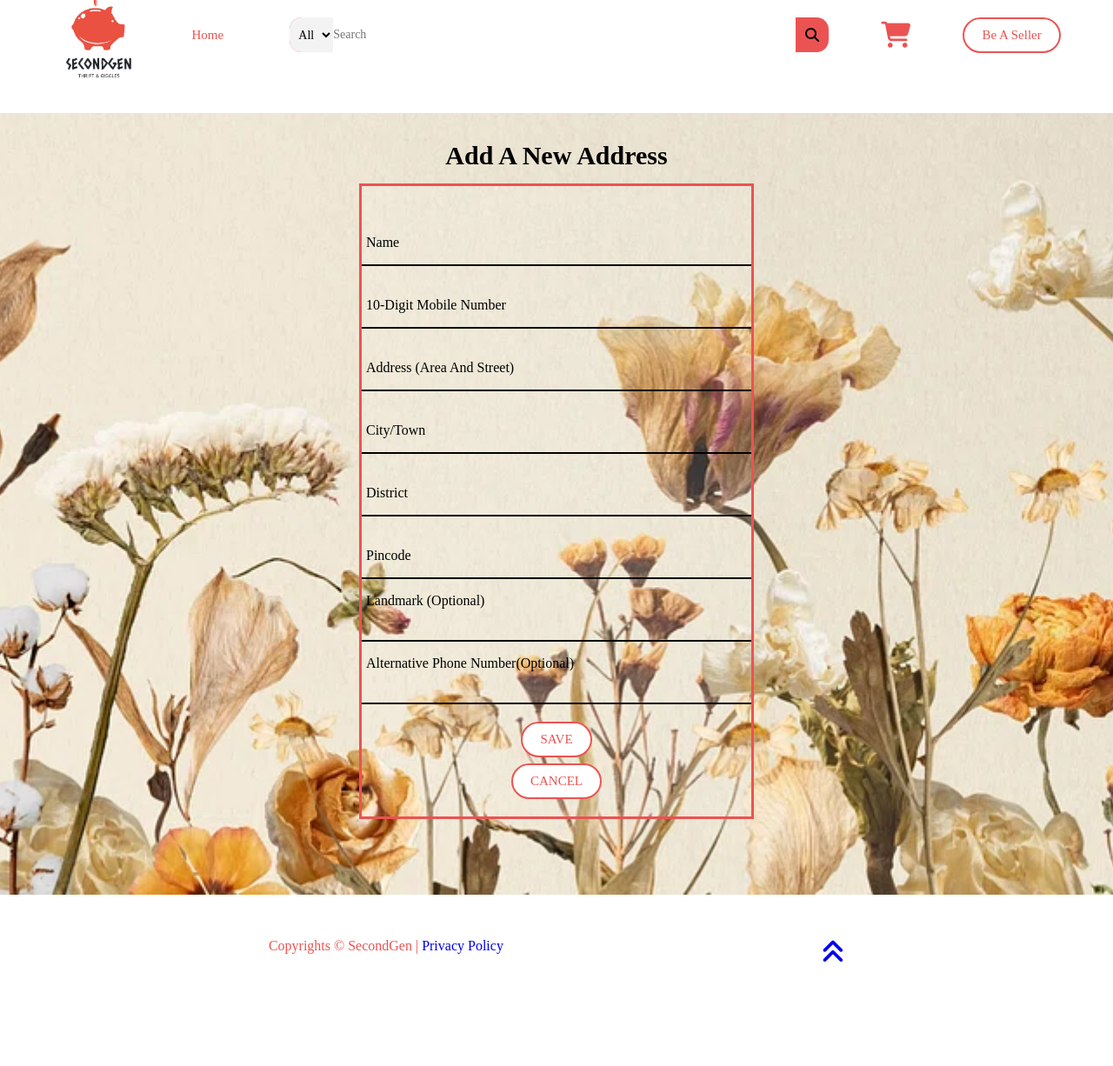
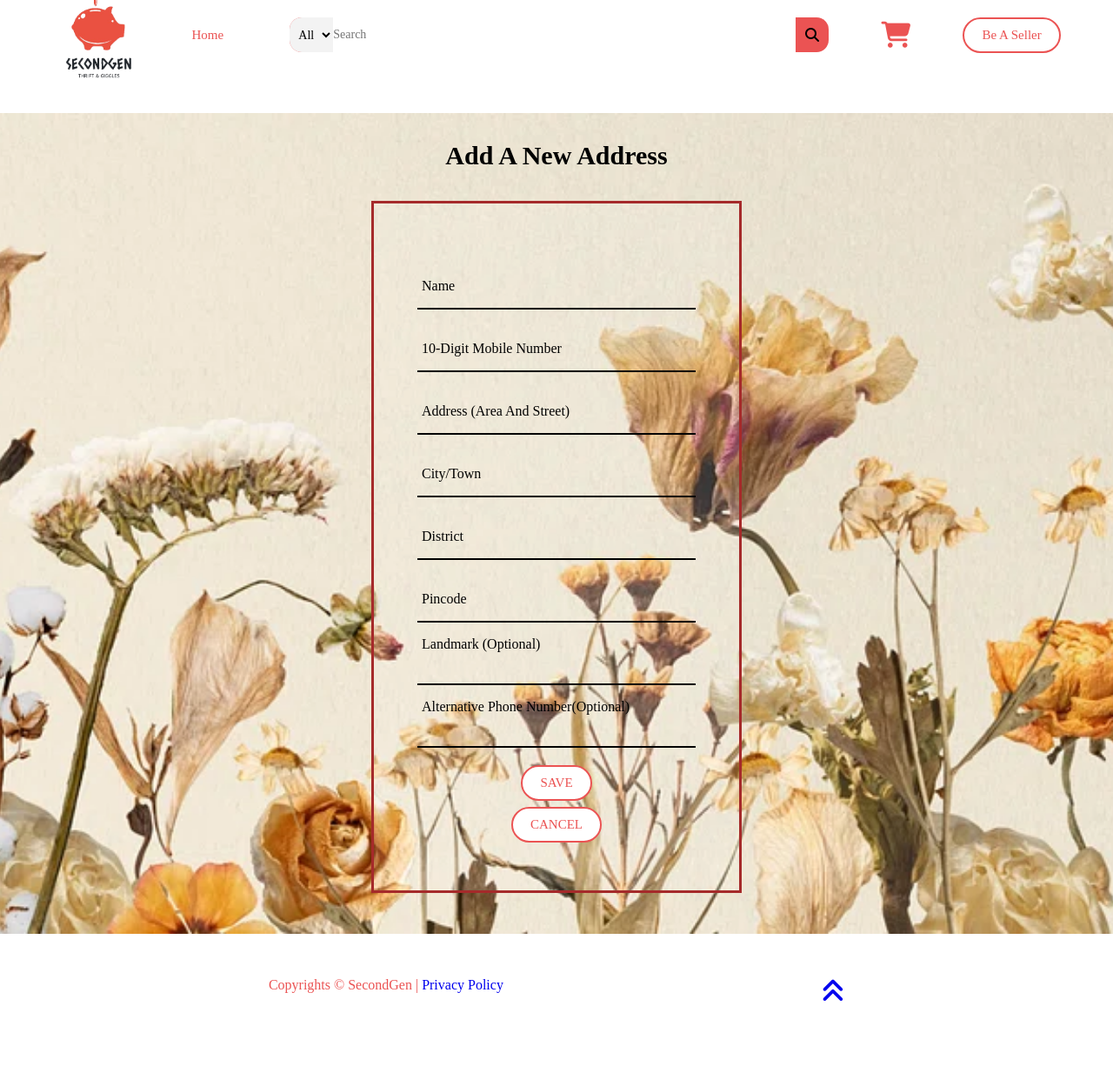
Before and after one commit to Pramana31/SecondGen, a PHP site: page /address.php in a window 1280 px wide. Shown: the whole page at 87% size. Before the commit the page ends 1106 px from the top, so only its background shows below. Run offline with PHP 8.4, Linux system fonts and the light colour scheme.

Commit message:
Add files via upload

```diff
--- a/address_style.css
+++ b/address_style.css
@@ -31,16 +31,16 @@ html{
 
 .address-details h2{
     font-size: 30px;
+    margin-bottom: 35px;
 }
 
 .input-div{
-    border: 3px solid #eb5353 ;
+    border: 3px solid brown;
     height:690px;
-    width:35%;
+    width:25%;
     background-color: rgba(255, 255, 255, 0.1);
-    padding: 20px 0px 15px;
-    margin-top: 15px;
-    margin-bottom: 55px;
+    padding: 50px;
+    margin:15px auto;
 }
 
 .input-box{
```
